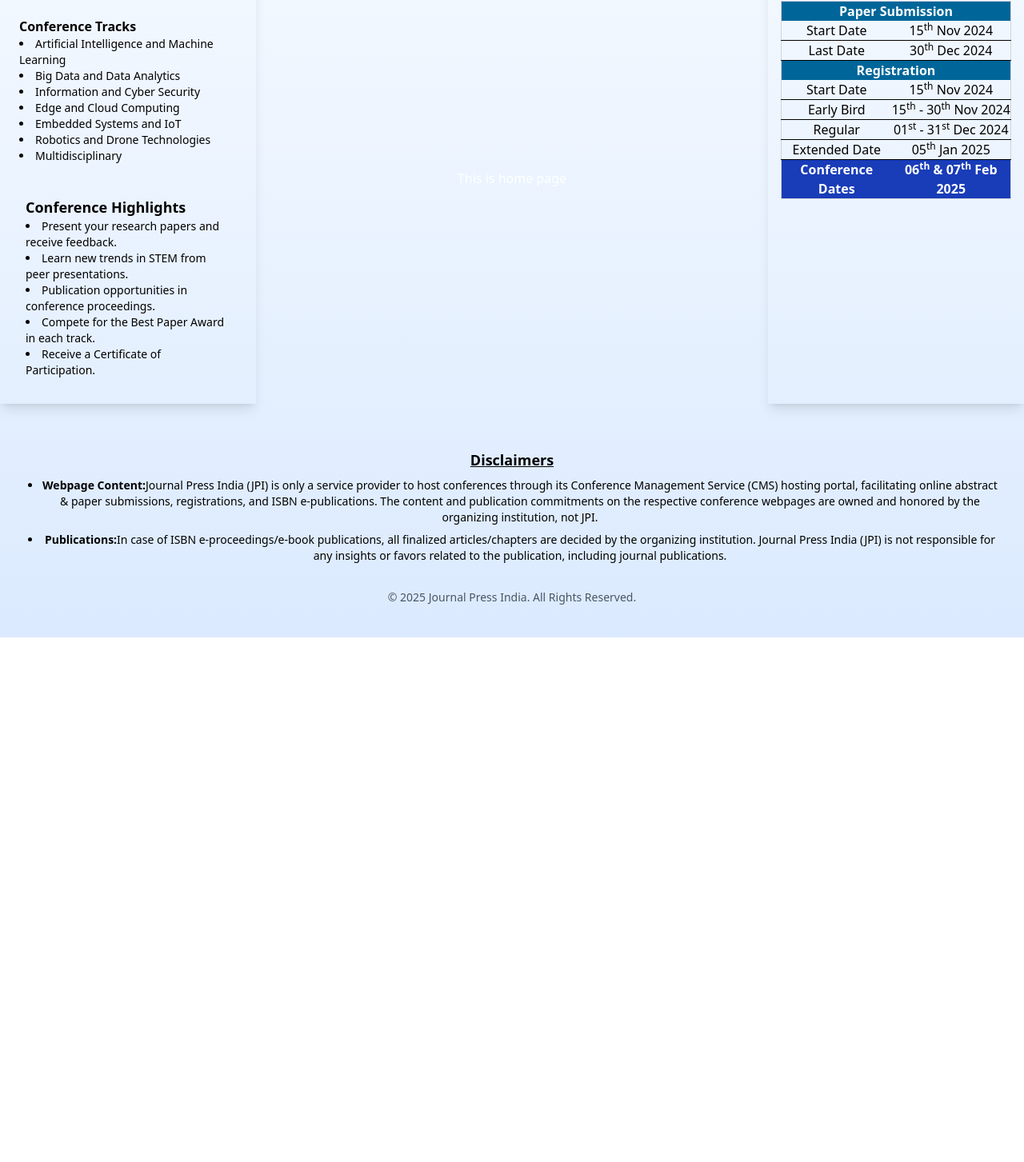
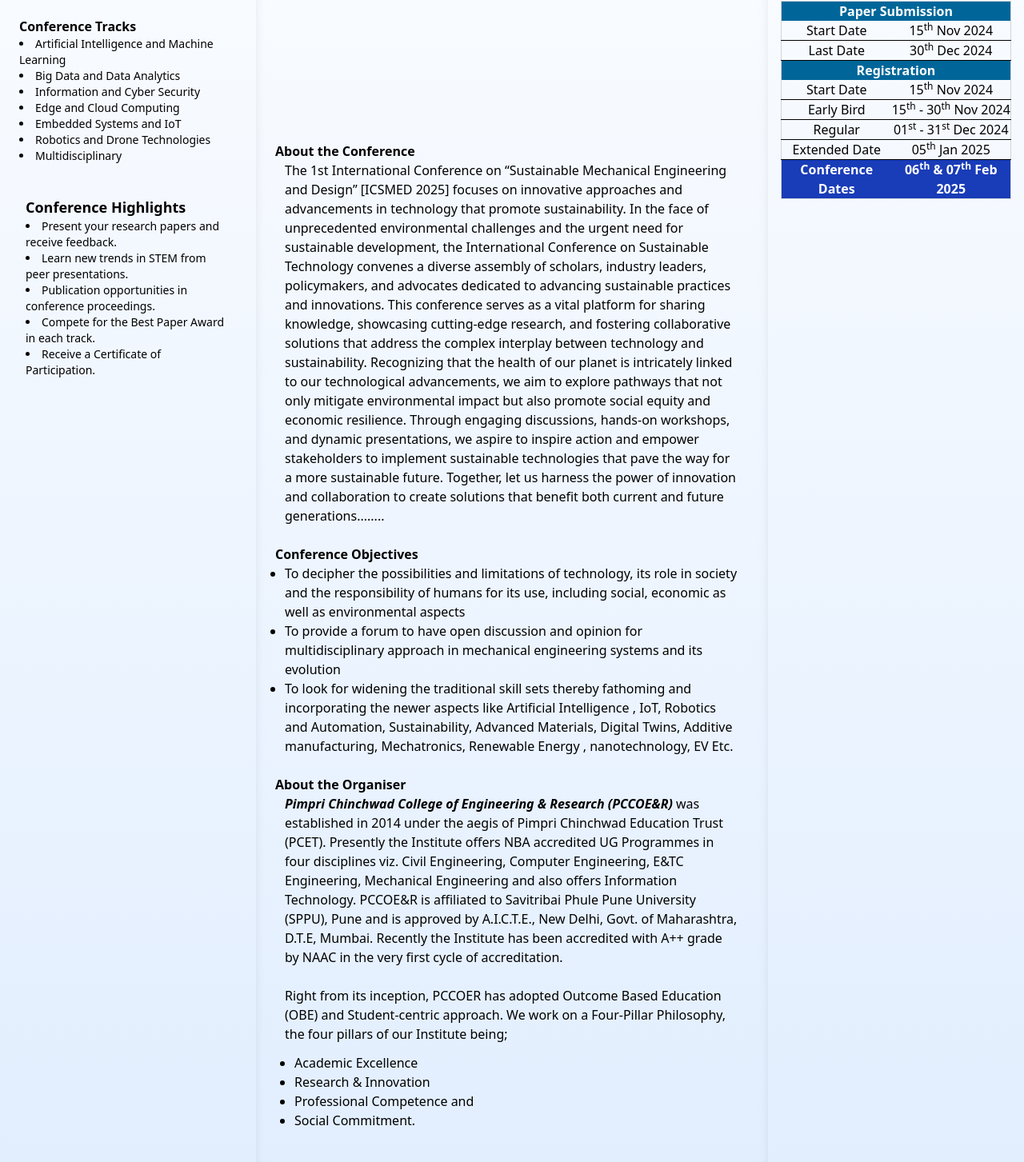
Before and after one commit to JangidVish/icsmed, a Next.js app: page / in a window 1280 px wide. Shown: the part 451-1904 px from the top of the page at 80% size. Before the commit the page ends 1248 px from the top, so only its background shows below. Built offline with nearby package versions, Linux system fonts and the light colour scheme.

Commit message:
Home page is done

```diff
--- a/src/app/layout.js
+++ b/src/app/layout.js
@@ -4,6 +4,7 @@ import LeftColumn from "./components/leftComponent";
 import Navbar from "./components/navbar";
 import RightConf from "./components/rightConferenceDate";
 import "./globals.css";
+import Home from "./page"
 
 export const metadata = {
   title: "Create Next App",
@@ -23,14 +24,16 @@ export default function RootLayout({ children }) {
         {/* Main Content */}
         <main className="flex flex-row w-full flex-grow">
           {/* Left Menu */}
-          <aside className="w-1/4  flex flex-col items-center justify-center shadow-lg">
+          <aside className="w-1/4  flex flex-col items-center shadow-lg">
             <LeftColumn />
           </aside>
 
           {/* Middle Content */}
-          <section className="flex-grow flex items-center justify-center p-6">
-            {children}
+          <section className="w-1/2 flex-grow flex items-center justify-center p-6">
+           <Home/>
           </section>
+
+
 
           {/* Right Menu */}
           <aside className="w-1/4  flex flex-col  p-4 shadow-lg">
--- a/src/app/page.js
+++ b/src/app/page.js
@@ -1,11 +1,66 @@
 import React from "react";
 
-const page = () => {
+const Page = () => {
   return (
-    <div className=" text-white flex justify-center items-center">
-      This is home page
+    <div className="text-black flex flex-col justify-center items-center">
+      <div className="h-50">
+
+      </div>
+      <div>
+        <h1 className="font-bold text-md pt-3">About the Conference</h1>
+        <p className="pt-0 p-3">
+         The 1st International Conference on “Sustainable Mechanical Engineering and
+           Design” [ICSMED 2025] focuses on innovative approaches and advancements in
+          technology that promote sustainability. In the face of unprecedented environmental
+          challenges and the urgent need for sustainable development, the International
+          Conference on Sustainable Technology convenes a diverse assembly of scholars,
+          industry leaders, policymakers, and advocates dedicated to advancing sustainable
+          practices and innovations. This conference serves as a vital platform for sharing
+          knowledge, showcasing cutting-edge research, and fostering collaborative solutions
+          that address the complex interplay between technology and sustainability.
+          Recognizing that the health of our planet is intricately linked to our technological
+          advancements, we aim to explore pathways that not only mitigate environmental
+          impact but also promote social equity and economic resilience. Through engaging
+          discussions, hands-on workshops, and dynamic presentations, we aspire to inspire
+          action and empower stakeholders to implement sustainable technologies that pave
+          the way for a more sustainable future. Together, let us harness the power of
+          innovation and collaboration to create solutions that benefit both current and future
+          generations........
+        </p>
+
+        <h1 className="font-bold text-md pt-3">Conference Objectives</h1>
+        <ul className="list-disc pt-0 p-3">
+          <li> To decipher the possibilities and limitations of technology, its role in society and
+            the responsibility of humans for its use, including social, economic as well as
+            environmental aspects</li>
+          <li>To provide a forum to have open discussion and opinion for multidisciplinary
+          approach in mechanical engineering systems and its evolution </li>
+          <li>To look for widening the traditional skill sets thereby fathoming and
+            incorporating the newer aspects like Artificial Intelligence , IoT, Robotics and
+            Automation, Sustainability, Advanced Materials, Digital Twins, Additive
+            manufacturing, Mechatronics, Renewable Energy , nanotechnology, EV Etc.</li>
+        </ul>
+        <h1 className="font-bold text-md pt-3">About the Organiser</h1>
+        <p className="pt-0 p-3">
+          <a href="https://www.pccoer.com" className="pt-0 font-semibold italic hover:text-blue-400">Pimpri Chinchwad College of Engineering & Research (PCCOE&R) </a>
+           was established in 2014 under the aegis of Pimpri Chinchwad Education Trust (PCET). Presently the Institute offers NBA accredited UG Programmes in four disciplines viz. Civil Engineering, Computer Engineering, E&TC Engineering, Mechanical Engineering and also offers Information Technology. PCCOE&R is affiliated to Savitribai Phule Pune University (SPPU), Pune and is approved by A.I.C.T.E., New Delhi, Govt. of Maharashtra, D.T.E, Mumbai. Recently the Institute has been accredited with A++ grade by NAAC in the very first cycle of accreditation.
+            <br></br>
+            <br></br>
+            Right from its inception, PCCOER has adopted Outcome Based Education (OBE) and Student-centric approach. We work on a Four-Pillar Philosophy, the four pillars of our Institute being;
+            <ul className="list-disc p-3">
+              <li>Academic Excellence
+              </li>
+              <li>Research & Innovation</li>
+              <li>Professional Competence and</li>
+              <li>Social Commitment.</li>
+            </ul>
+            <br></br>
+            Institute has experienced, dedicated and highly qualified faculty (29 Doctorates and 44 pursuing PhD), state-of-art infrastructure and an environment conducive to learning, research and innovation, which has culminated into PCCOE&R being among top Five Institutions in SPPU results. In a very short span from its commencement, PCCOER has produced 9 University Rankers.
+
+        </p>
+      </div>
     </div>
   );
 };
 
-export default page;
+export default Page;
```
Also changed, not shown: 1 other file (tests, documents, lock files or other folders).
